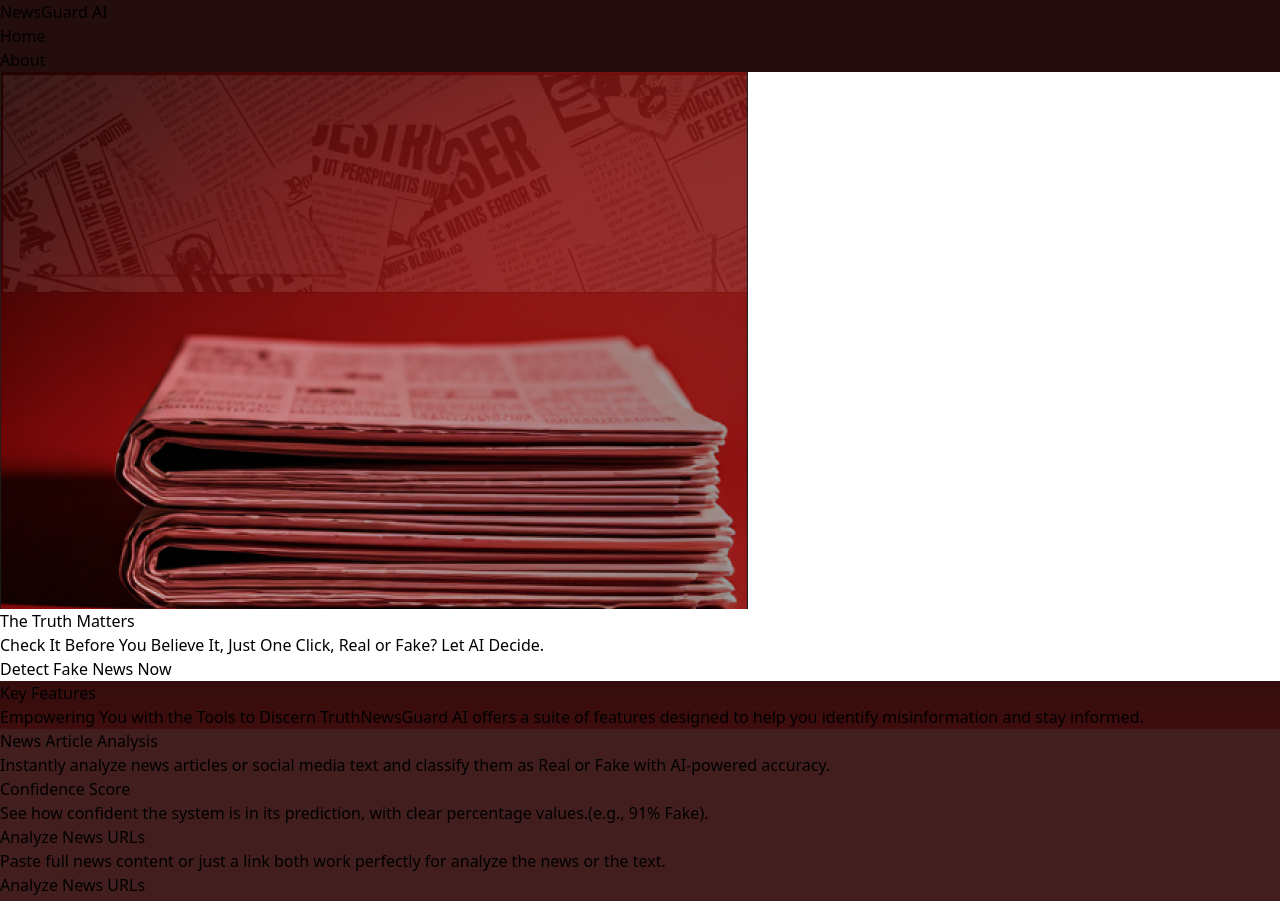
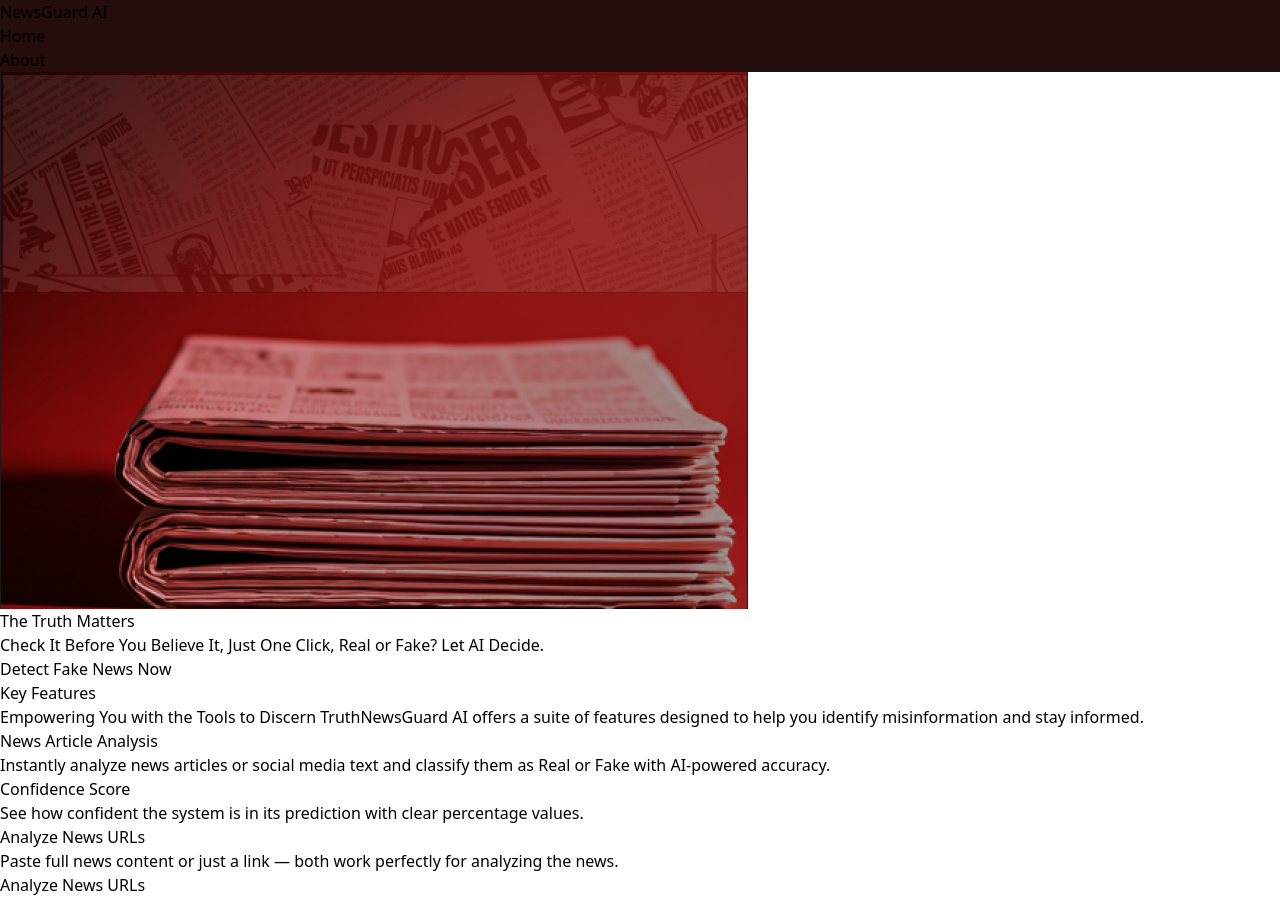
Before and after one commit to sanchipal2004/fake-news-detection-system1, a React (Vite) app in the folder fnd/: page / in a window 1280 px wide. Shown: the top 901 px of the page. Built offline with nearby package versions, Linux system fonts and the light colour scheme.

Commit message:
Update Hero.jsx

```diff
--- a/fnd/src/assets/components/Hero.jsx
+++ b/fnd/src/assets/components/Hero.jsx
@@ -1,55 +1,87 @@
 import React from 'react'
 import './hero.css'
 import { motion } from "motion/react"
+
 const Hero = () => {
   return (
-    <div>
-      <div className="features">
-        <div className= " feature bg-red-950 text-white flex flex-col gap-5 text-center py-3">
-            <h1 className='text-3xl  text-bold font-serif '> Key Features</h1>
-            <span className=' text-xl font-sans text-bold'>Empowering You with the Tools to Discern Truth</span>
-            <span className='text-lg font-xs'>NewsGuard AI offers a suite of features designed to help you identify misinformation and stay informed.</span>
+    <div className="features bg-red-950 text-white py-6 px-4">
 
-        <div className="card flex justify-center gap-10">
-           <motion.div className="card1 w-72  rounded-md p-5  border border-10 " initial={{x:-100 ,opacity:0 ,scale:0.8}}
-           animate={{x:0, opacity:1, scale:1}} transition={{duration: 1.5 ,delay:0.5 , ease:"easeOut"}}  whileHover={{ scale: 1.05, rotate: 2 }}
-  whileTap={{ scale: 0.97 }}>
+      <div className="text-center flex flex-col gap-4 max-w-3xl mx-auto">
+        <h1 className="text-3xl font-bold font-serif">Key Features</h1>
+        <span className="text-xl font-sans">
+          Empowering You with the Tools to Discern Truth
+        </span>
+        <span className="text-base">
+          NewsGuard AI offers a suite of features designed to help you identify misinformation and stay informed.
+        </span>
+      </div>
 
-             <h1 className='text-xl font-bold'>News Article Analysis</h1>
-             <span>Instantly analyze news articles or social media text and classify them as Real or Fake with AI-powered accuracy.</span>
-
-</motion.div>
-<motion.div className="card2 w-72  rounded-md p-5  border border-10 " initial={{x:-100 ,opacity:0 ,scale:0.8}}
-           animate={{x:0, opacity:1, scale:1}} transition={{duration: 1.5 ,delay:0.5 , ease:"easeOut"}}  whileHover={{ scale: 1.05, rotate: 2 }}
-  whileTap={{ scale: 0.97 }}>
-
-             <h1 className=' text-xl font-bold'>Confidence Score</h1>
-             <span>See how confident the system is in its prediction, with clear percentage values.(e.g., 91% Fake).</span>
-
-</motion.div>
-<motion.div className="card3 w-72  rounded-lg  border border-10 p-5 "initial={{x:-100 ,opacity:0 ,scale:0.8}}
-           animate={{x:0, opacity:1, scale:1}} transition={{duration: 1.5 ,delay:0.5 , ease:"easeOut"}}  whileHover={{ scale: 1.05, rotate: 2 }}
-  whileTap={{ scale: 0.97 }}>
-
-             <h1 className='text-xl font-bold '>Analyze News URLs</h1>
-             <span> Paste full news content or just a link both work perfectly for analyze the news or the text.</span>
-
-</motion.div>
-<motion.div className="card3 w-72  rounded-lg  border border-10 p-5 "initial={{x:-100 ,opacity:0 ,scale:0.8}}
-           animate={{x:0, opacity:1, scale:1}} transition={{duration: 1.5 ,delay:0.5 , ease:"easeOut"}}  whileHover={{ scale: 1.05, rotate: 2 }}
-  whileTap={{ scale: 0.97 }}>
-
-             <h1 className='text-xl font-bold '>Analyze News URLs</h1>
-             <span> Paste full news content or just a link both work perfectly for analyze the news or the text.</span>
-
-</motion.div>
+      <div
+        className="
+          grid
+          grid-cols-1
+          sm:grid-cols-2
+          lg:grid-cols-3
+          xl:grid-cols-4
+          gap-6
+          px-4
+          mt-10
+        "
+      >
+        <motion.div
+          className="bg-white/10 text-white p-5 rounded-md"
+          initial={{ opacity: 0, scale: 0.8 }}
+          animate={{ opacity: 1, scale: 1 }}
+          transition={{ duration: 1 }}
+          whileHover={{ scale: 1.05 }}
+        >
+          <h1 className="text-xl font-bold mb-2">News Article Analysis</h1>
+          <span>
+            Instantly analyze news articles or social media text and classify them as Real or Fake with AI-powered accuracy.
+          </span>
+        </motion.div>
 
 
+        <motion.div
+          className="bg-white/10 text-white p-5 rounded-md"
+          initial={{ opacity: 0, scale: 0.8 }}
+          animate={{ opacity: 1, scale: 1 }}
+          transition={{ duration: 1 }}
+          whileHover={{ scale: 1.05 }}
+        >
+          <h1 className="text-xl font-bold mb-2">Confidence Score</h1>
+          <span>
+            See how confident the system is in its prediction with clear percentage values.
+          </span>
+        </motion.div>
 
-            </div>
-            <h1 className='headline font-sans text-3xl font-bold text-white text-left ml-44  '> </h1>
-        </div>
 
+        <motion.div
+          className="bg-white/10 text-white p-5 rounded-md"
+          initial={{ opacity: 0, scale: 0.8 }}
+          animate={{ opacity: 1, scale: 1 }}
+          transition={{ duration: 1 }}
+          whileHover={{ scale: 1.05 }}
+        >
+          <h1 className="text-xl font-bold mb-2">Analyze News URLs</h1>
+          <span>
+            Paste full news content or just a link — both work perfectly for analyzing the news.
+          </span>
+        </motion.div>
+
+
+        <motion.div
+          className="bg-white/10 text-white p-5 rounded-md"
+          initial={{ opacity: 0, scale: 0.8 }}
+          animate={{ opacity: 1, scale: 1 }}
+          transition={{ duration: 1 }}
+          whileHover={{ scale: 1.05 }}
+        >
+          <h1 className="text-xl font-bold mb-2">Analyze News URLs</h1>
+          <span>
+            Same feature — but can replace with something unique later.
+          </span>
+        </motion.div>
       </div>
     </div>
   )
```
